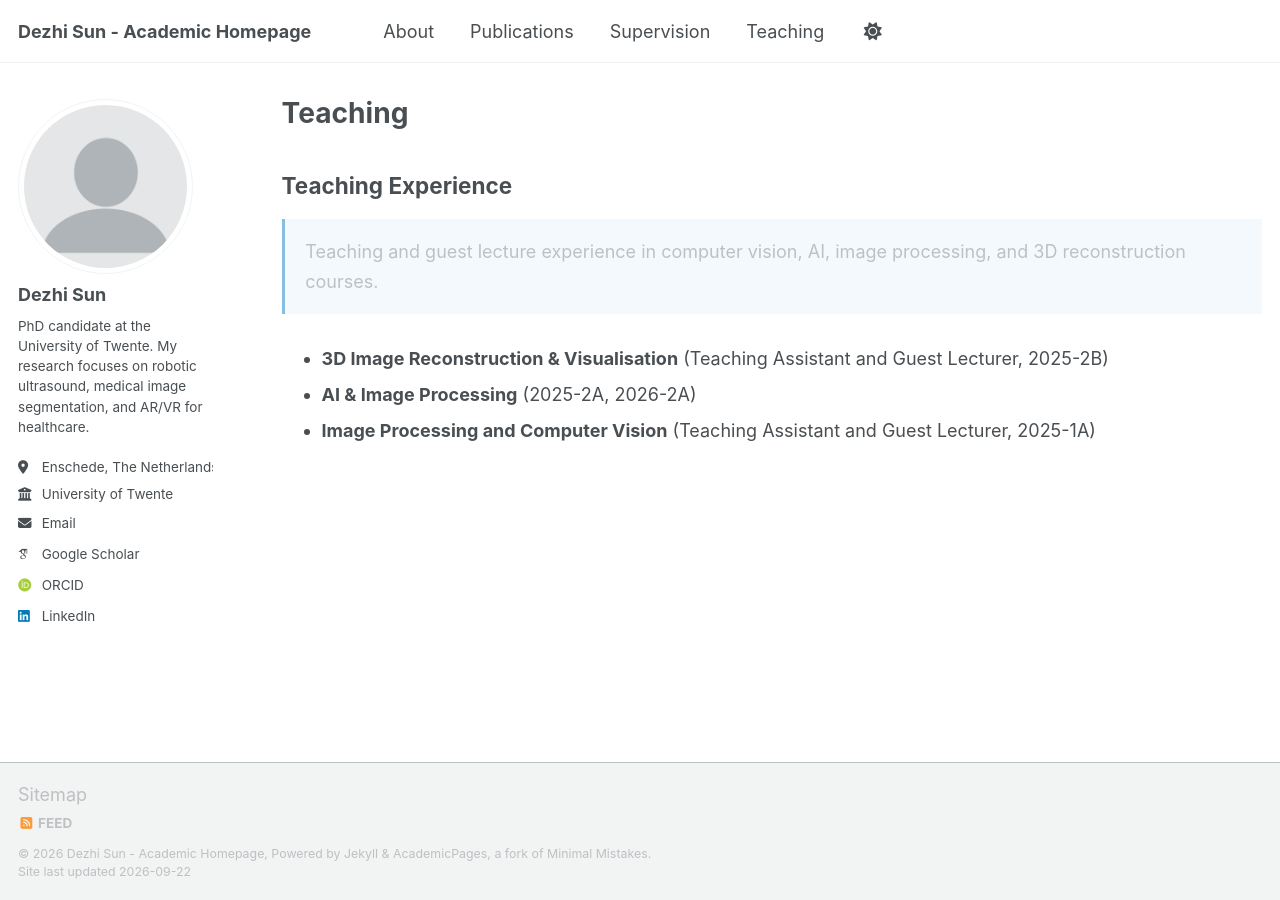
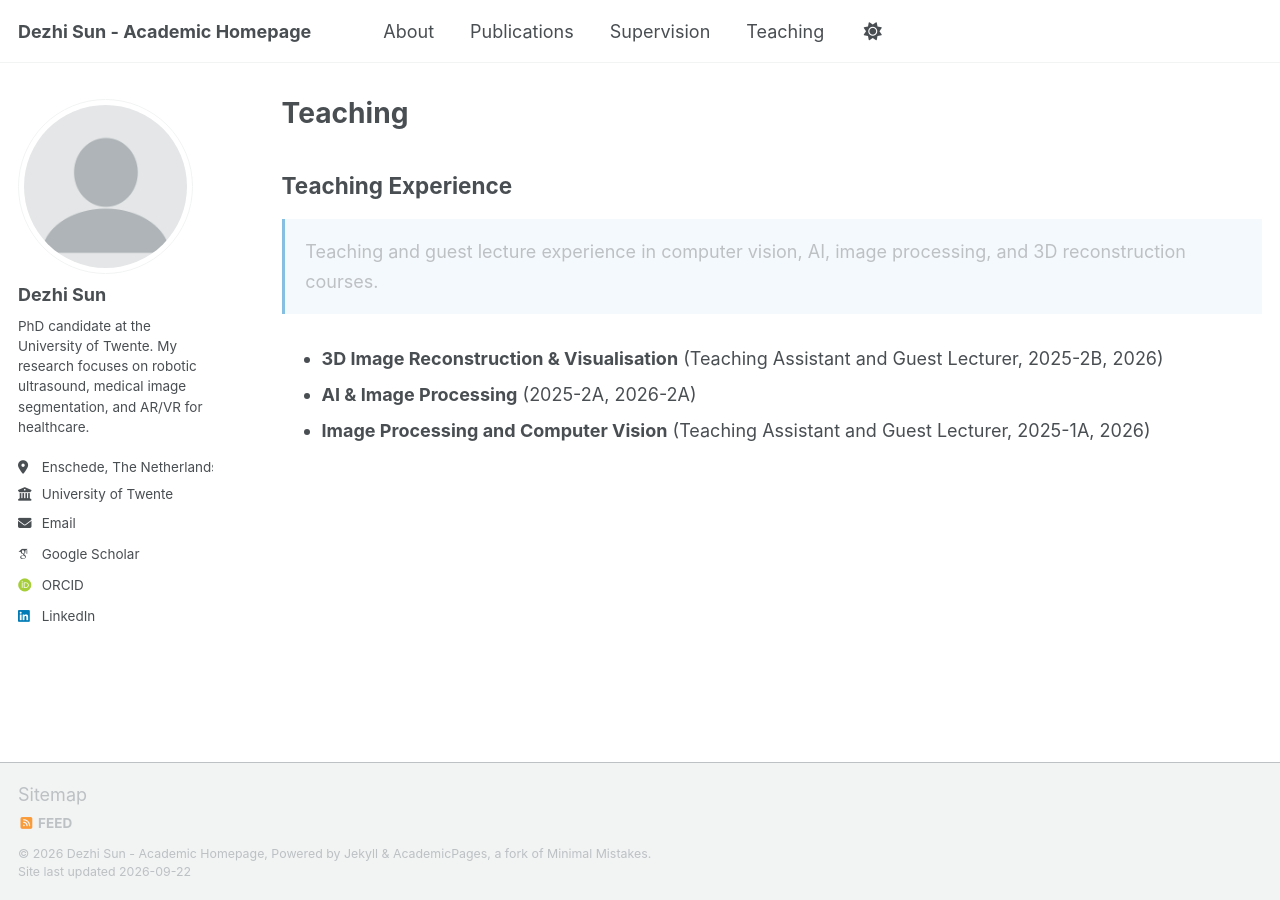
Before and after one commit to Jacksundezhi/Jacksundezhi.github.io, a Jekyll site: the page built from _pages/teaching.md, in a window 1280 px wide. Built offline with Jekyll 4.4.1, drawn with Linux system fonts in a browser that asks for light colours; some web fonts are replaced; a script bundle is joined from its source files by our own code; library files that are not in the unit come from our copies.

Commit message:
Update 2026 teaching experience

```diff
--- a/_pages/teaching.md
+++ b/_pages/teaching.md
@@ -11,6 +11,6 @@ author_profile: true
   <p>Teaching and guest lecture experience in computer vision, AI, image processing, and 3D reconstruction courses.</p>
 </div>
 
-- **3D Image Reconstruction & Visualisation** (Teaching Assistant and Guest Lecturer, 2025-2B)
+- **3D Image Reconstruction & Visualisation** (Teaching Assistant and Guest Lecturer, 2025-2B, 2026)
 - **AI & Image Processing** (2025-2A, 2026-2A)
-- **Image Processing and Computer Vision** (Teaching Assistant and Guest Lecturer, 2025-1A)
+- **Image Processing and Computer Vision** (Teaching Assistant and Guest Lecturer, 2025-1A, 2026)
```
